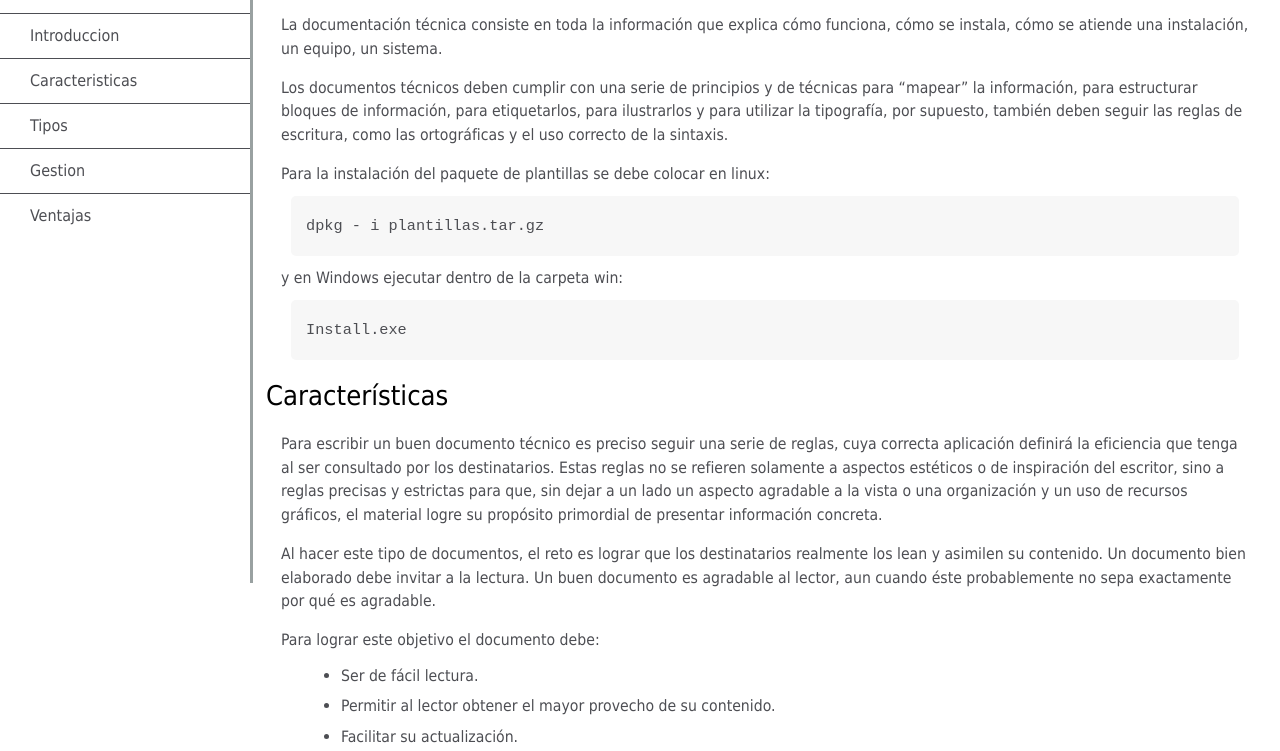
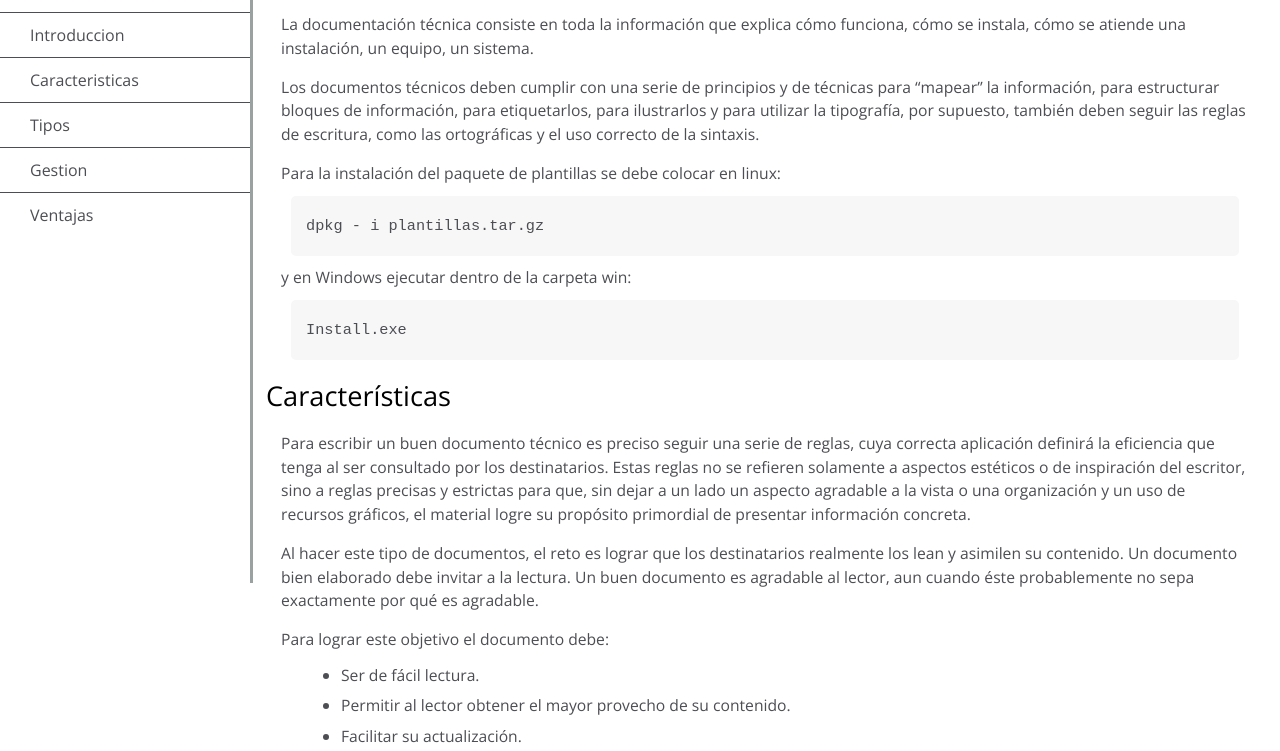
Before and after one commit to DjNaufrago/Technical-Documentation-Page, a plain HTML site: page index.html in a window 1280 px wide. Shown: the part 217-968 px from the top of the page. Drawn offline with nearby package versions, Linux system fonts and the light colour scheme.

Commit message:
Update style.css

```diff
--- a/stylesheets/style.css
+++ b/stylesheets/style.css
@@ -1,6 +1,8 @@
+@import url('https://fonts.googleapis.com/css2?family=Open+Sans:wght@300;400&display=swap');
+
 body {
     margin: 0;
-    font-family: Tahoma;
+    font-family: 'Open Sans';
     line-height: 1.5;
   }
 
@@ -18,13 +20,13 @@ body {
     height: 100%;
     border-right: solid;
     border-color: rgba(0, 22, 22, 0.4);
+    overflow-y: auto;
+    overflow-x: hidden;
 }
 
 #navbar ul {
     height: 88%;
     padding: 0;
-    overflow-y: auto;
-    overflow-x: hidden;
 }
 
 #navbar li {
```
